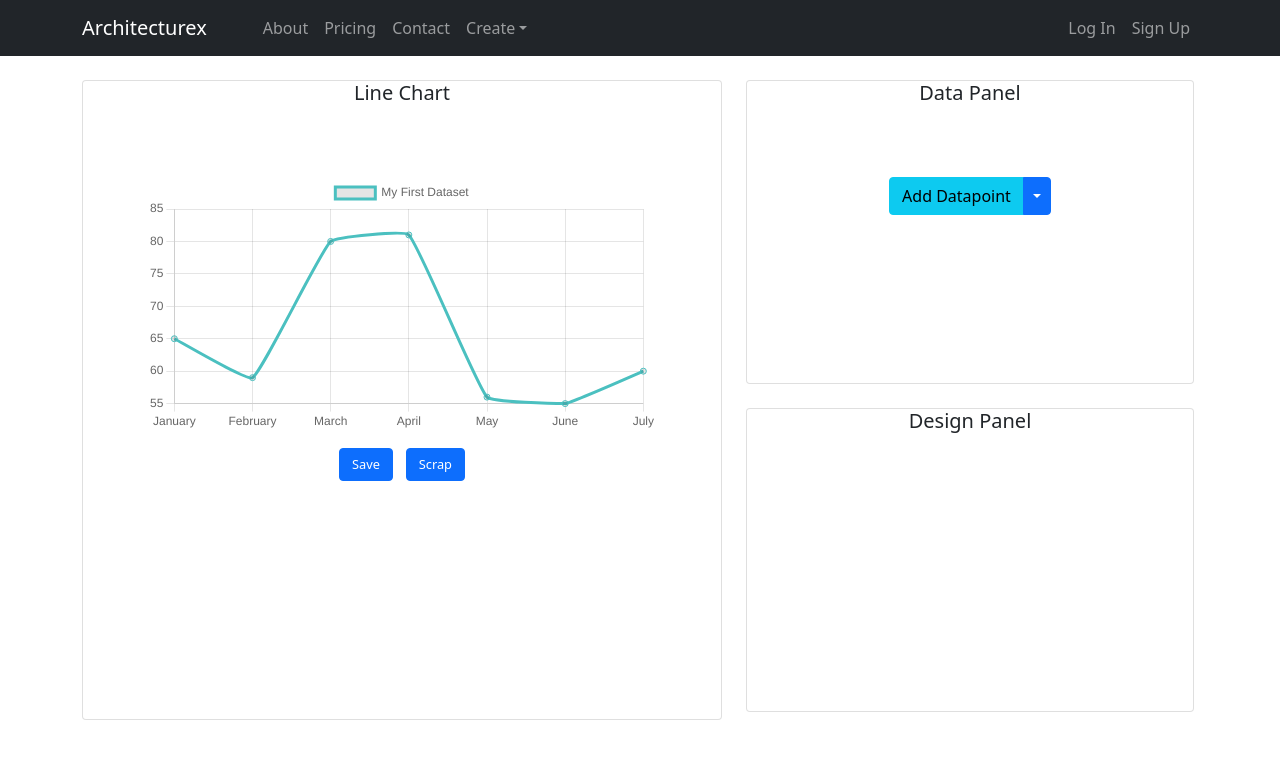
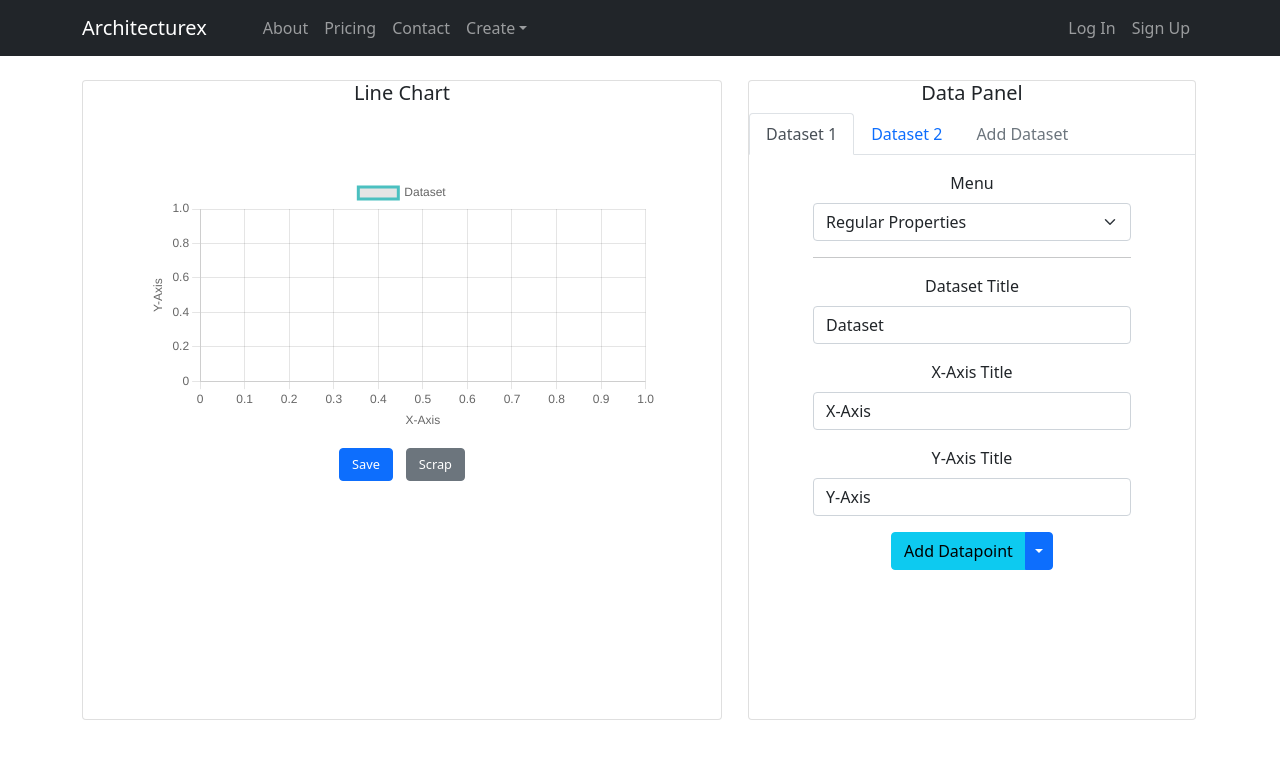
Before and after one commit to alex-budko/architecturex, a React (Create React App) app in the folder frontend/: page /chart/line in a window 1280 px wide. Shown: the top 758 px of the page. Built offline with nearby package versions, Linux system fonts and the light colour scheme.

Commit message:
work on data panel

```diff
--- a/frontend/src/components/Navbar.js
+++ b/frontend/src/components/Navbar.js
@@ -10,7 +10,7 @@ import { logout } from "../features/user";
 
 function CustomNavbar() {
   const user = useSelector((state) => state.user.user);
-  const dispatch = useDispatch()
+  const dispatch = useDispatch();
   return (
     <>
       <Navbar collapseOnSelect expand="lg" bg="dark" variant="dark">
@@ -31,11 +31,11 @@ function CustomNavbar() {
                 Contact
               </Nav.Link>
               <NavDropdown title="Create" id="collasible-nav-dropdown">
-                <NavDropdown.Item as={Link} to="/">
+                <NavDropdown.Item as={Link} to="/chart/line">
+                  Line Chart
+                </NavDropdown.Item>
+                <NavDropdown.Item as={Link} to="/chart/bar">
                   Bar Chart
-                </NavDropdown.Item>
-                <NavDropdown.Item as={Link} to="/">
-                  Line Chart
                 </NavDropdown.Item>
                 <NavDropdown.Divider />
                 <NavDropdown.Item as={Link} to="/">
@@ -58,7 +58,12 @@ function CustomNavbar() {
                   <Nav.Link as={Link} to={`/profile/${user.name}`}>
                     Hey {user.name}!
                   </Nav.Link>
-                  <Nav.Link eventKey={2} as={Link} to="/" onClick={()=> dispatch(logout())}>
+                  <Nav.Link
+                    eventKey={2}
+                    as={Link}
+                    to="/"
+                    onClick={() => dispatch(logout())}
+                  >
                     Log Out
                   </Nav.Link>
                 </Fragment>
--- a/frontend/src/pages/charts/LineChart.js
+++ b/frontend/src/pages/charts/LineChart.js
@@ -1,6 +1,8 @@
 //chart.js imports
 import { Line } from "react-chartjs-2";
 import "chart.js/auto";
+
+import { useEffect, useRef, useState } from "react";
 
 //bootstrap imports
 import {
@@ -14,26 +16,102 @@ import {
   OverlayTrigger,
   Form,
   Popover,
+  Nav,
 } from "react-bootstrap";
 
 import { ImCross } from "react-icons/im";
-import { ColorPicker } from "../../chart-components/ColorPicker";
+import { sortedIndex } from "../../utils/sortedIndex";
+// import { ColorPicker } from "../../chart-components/ColorPicker";
+
+function LineChart() {
+  const [started, setStarted] = useState(false);
+  const [datasetTabs, setDatasetTabs] = useState([]);
+  const [menuTabs, setMenuTabs] = useState([]);
+
+  const [currentDataset, setCurrentDataset] = useState(0);
+
+  //dataset data
+  const [chartData, setChartData] = useState([]);
+
+  //chart options
+  const [chartOptions, setChartOptions] = useState([]);
+
+  //chart titles
+  const [datasetTitles, setDatasetTitles] = useState([
+    {
+      title: "Dataset",
+      x: "X-Axis",
+      y: "Y-Axis",
+    },
+  ]);
+
+  const [chartLabels, setChartLabels] = useState([]);
+
+  useEffect(() => {
+    if (!started) {
+      setChartLabels([]);
+      setCurrentDataset(0);
+
+      setDatasetTitles([
+        {
+          title: "Dataset",
+          x: "X-Axis",
+          y: "Y-Axis",
+        },
+      ]);
+
+      setChartOptions({
+        scales: {
+          x: {
+            title: {
+              display: "true",
+              text: datasetTitles[currentDataset].x,
+            },
+            type: "linear",
+            display: true,
+            beginAtZero: true,
+          },
+          y: {
+            display: true,
+            title: {
+              display: true,
+              text: datasetTitles[currentDataset].y,
+            },
+          },
+        },
+      });
+      setChartData([
+        {
+          label: datasetTitles[currentDataset].title,
+          data: [],
+          fill: false,
+          borderColor: "rgb(75, 192, 192)",
+          tension: 0.1,
+        },
+      ]);
+
+      setChartLabels([]);
+
+      setStarted(true);
+    }
+  }, [started]);
 
   const pointForm = (
     <Popover>
       <Popover.Header as="h3">Datapoint</Popover.Header>
       <Popover.Body>
-      <Form>
+        <Form onSubmit={(e) => addPoint(e)}>
           <Form.Group className="mb-3" controlId="xValue">
             <Form.Label>X-Value</Form.Label>
-          <Form.Control type="number" placeholder="0" />
+            <Form.Control name="x" type="number" placeholder="0" required />
           </Form.Group>
 
           <Form.Group className="mb-3" controlId="yValue">
             <Form.Label>Y-Value</Form.Label>
-          <Form.Control type="number" placeholder="0" />
+            <Form.Control name="y" type="number" placeholder="0" required />
           </Form.Group>
-        <Button variant="primary" type="submit">
+
+          <Button type="submit" variant="primary">
             Submit
           </Button>
         </Form>
@@ -41,43 +119,80 @@ const pointForm = (
     </Popover>
   );
 
-export const options = {
+  const addPoint = (e) => {
+    e.preventDefault();
+
+    //x-value
+    let newChartLabels = [...chartLabels];
+    const pos = sortedIndex(
+      newChartLabels,
+      e.target[0].value,
+      0,
+      chartLabels.length
+    );
+    newChartLabels.splice(pos, 0, e.target[0].value);
+    setChartLabels(newChartLabels);
+
+    //y-value
+    let newChartData = [...chartData];
+    newChartData[0]["data"].splice(pos, 0, e.target[1].value);
+    setChartData(newChartData);
+  };
+
+  const deleteDataPoint = (i) => {
+    //x-value
+    let newChartLabels = [...chartLabels];
+    newChartLabels.splice(i, 1);
+    setChartLabels(newChartLabels);
+
+    //y-value
+    let newChartData = [...chartData];
+    newChartData[currentDataset]["data"].splice(i, 1);
+    setChartData(newChartData);
+  };
+
+  const changeTitle = (e) => {
+    let newTitles = [...datasetTitles];
+    newTitles[currentDataset][e.target.name] = e.target.value;
+    setDatasetTitles(newTitles);
+
+    //update data in the chart in-real-time
+    if (e.target.name === "title") {
+      let newChartData = [...chartData];
+      newChartData[currentDataset].label = datasetTitles[currentDataset].title;
+      setChartData(newChartData);
+    } else {
+      setChartOptions({
         scales: {
           x: {
-      stacked: true,
+            title: {
+              display: "true",
+              text: datasetTitles[currentDataset].x,
+            },
+            type: "linear",
+            display: true,
+            beginAtZero: true,
           },
           y: {
-      stacked: true,
+            display: true,
+            title: {
+              display: true,
+              text: datasetTitles[currentDataset].y,
             },
           },
+        },
+      });
+    }
   };
 
-function LineChart() {
-  const labels = [
-    "January",
-    "February",
-    "March",
-    "April",
-    "May",
-    "June",
-    "July",
-  ];
-
   const data = {
-    labels: labels,
-    datasets: [
-      {
-        label: "My First Dataset",
-        data: [65, 59, 80, 81, 56, 55, 60],
-        fill: false,
-        borderColor: "rgb(75, 192, 192)",
-        tension: 0.1,
-      },
-    ],
+    labels: chartLabels,
+    datasets: chartData,
   };
 
   return (
-    <Container aling='center'>
+    <Container align="center">
+      {started && (
         <Row>
           <Col>
             <Card
@@ -90,7 +205,7 @@ function LineChart() {
             >
               <Card.Title>Line Chart</Card.Title>
               <Card.Body className="m-5">
-              <Line options={options} data={data} />
+                <Line options={chartOptions} data={data} />
 
                 <Button
                   style={{
@@ -102,6 +217,8 @@ function LineChart() {
                   Save
                 </Button>
                 <Button
+                  onClick={() => setStarted(false)}
+                  variant="secondary"
                   style={{ fontSize: "1vw", marginTop: "2vh" }}
                 >
                   Scrap
@@ -114,12 +231,66 @@ function LineChart() {
               style={{
                 marginTop: "3vh",
                 width: "35vw",
-              height: "38vh",
+                height: "80vh",
               }}
               align="center"
             >
               <Card.Title>Data Panel</Card.Title>
-            <Card.Body className="m-5">
+              <Nav variant="tabs" defaultActiveKey="1">
+                <Nav.Item>
+                  <Nav.Link eventKey="1">Dataset 1</Nav.Link>
+                </Nav.Item>
+                <Nav.Item>
+                  <Nav.Link eventKey="2">Dataset 2</Nav.Link>
+                </Nav.Item>
+                <Nav.Item>
+                  <Nav.Link eventKey="disabled" disabled>
+                    Add Dataset
+                  </Nav.Link>
+                </Nav.Item>
+              </Nav>
+              <Card.Body className="me-5 ms-5">
+                <Form.Group className="mb-3">
+                  <Form.Label htmlFor="disabledSelect">Menu</Form.Label>
+                  <Form.Select id="disabledSelect">
+                    <option>Regular Properties</option>
+                    <option>Hover Over Properties</option>
+                    <option>Color Properties</option>
+                  </Form.Select>
+                </Form.Group>
+
+                <hr />
+
+                <Form.Group className="mb-3">
+                  <Form.Label>Dataset Title</Form.Label>
+                  <Form.Control
+                    onChange={(e) => changeTitle(e)}
+                    type="text"
+                    name="title"
+                    value={datasetTitles[currentDataset].title}
+                  />
+                </Form.Group>
+
+                <Form.Group className="mb-3">
+                  <Form.Label>X-Axis Title</Form.Label>
+                  <Form.Control
+                    onChange={(e) => changeTitle(e)}
+                    type="text"
+                    name="x"
+                    value={datasetTitles[currentDataset].x}
+                  />
+                </Form.Group>
+
+                <Form.Group className="mb-3">
+                  <Form.Label>Y-Axis Title</Form.Label>
+                  <Form.Control
+                    onChange={(e) => changeTitle(e)}
+                    name="y"
+                    type="text"
+                    value={datasetTitles[currentDataset].y}
+                  />
+                </Form.Group>
+
                 <Dropdown as={ButtonGroup}>
                   <OverlayTrigger
                     trigger="click"
@@ -128,7 +299,6 @@ function LineChart() {
                   >
                     <Button variant="info">Add Datapoint</Button>
                   </OverlayTrigger>
-
                   <Dropdown.Toggle
                     split
                     variant="primary"
@@ -136,39 +306,24 @@ function LineChart() {
                   />
 
                   <Dropdown.Menu>
-                  <Dropdown.Item>
-                    Point 1: (12, 23){" "}
-                    <ImCross style={{ color: "red", marginLeft: "6px" }} />
+                    {chartData[currentDataset].data.map((dataPoint, i) => {
+                      return (
+                        <Dropdown.Item key={i}>
+                          Point: ({chartLabels[i]}, {dataPoint})
+                          <ImCross
+                            onClick={() => deleteDataPoint(i)}
+                            style={{ color: "red", margin: "0 0 0 15" }}
+                          />
                         </Dropdown.Item>
-                  <Dropdown.Item>
-                    Point 2: (13, 12)
-                    <ImCross style={{ color: "red", marginLeft: "10px" }} />
-                  </Dropdown.Item>
-                  <Dropdown.Item>
-                    Point 3: (72, 45)
-                    <ImCross style={{ color: "red", marginLeft: "10px" }} />
-                  </Dropdown.Item>
+                      );
+                    })}
                   </Dropdown.Menu>
                 </Dropdown>
               </Card.Body>
             </Card>
-          <Card
-            style={{
-              marginTop: "3vh",
-              width: "35vw",
-              height: "38vh",
-            }}
-            align="center"
-          >
-            <Card.Title>Design Panel</Card.Title>
-            <Card.Body className="m-5">
-              <ColorPicker />
-              <ColorPicker />
-              <ColorPicker />
-            </Card.Body>
-          </Card>
           </Col>
         </Row>
+      )}
     </Container>
   );
 }
--- /dev/null
+++ b/frontend/src/utils/sortedIndex.js
@@ -0,0 +1,11 @@
+export function sortedIndex(a, item, low, high) {
+  if (high <= low) return item > a[low] ? low + 1 : low;
+
+  let mid = Math.floor((low + high) / 2);
+
+  if (item == a[mid]) return mid + 1;
+
+  if (item > a[mid]) return sortedIndex(a, item, mid + 1, high);
+
+  return sortedIndex(a, item, low, mid - 1);
+}
```
Lines whose indentation alone changed are shown as unchanged.
